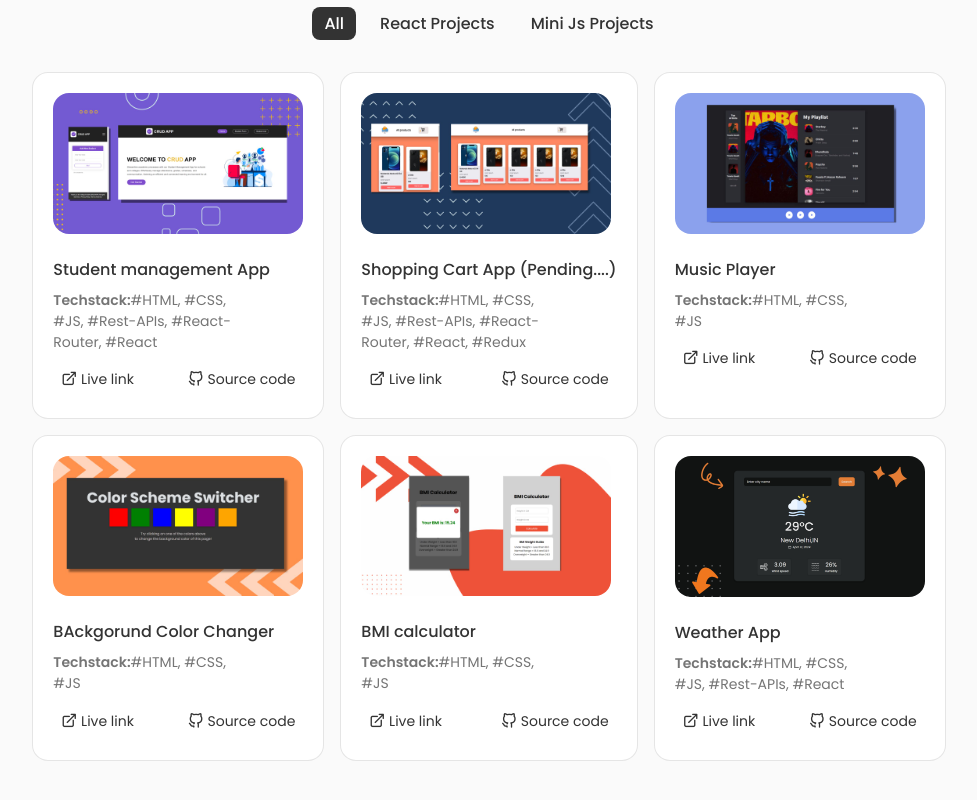
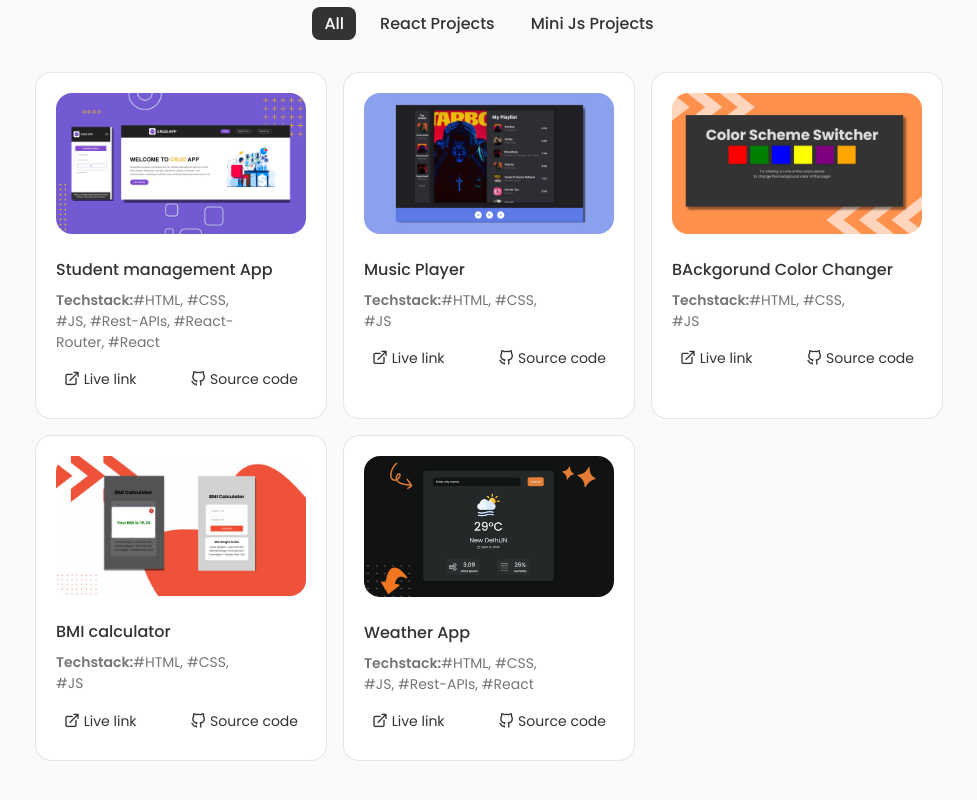
Before and after one commit to Captain-077/My-Portfolio, a React (Create React App) app: page / in a window 1280 px wide. Shown: the part 919-1719 px from the top of the page, without its empty margins (151-1128 px from the left). Built offline with nearby package versions, Linux system fonts and the light colour scheme.

Commit message:
shopping cart removed

```diff
--- a/src/Components/Portfolio/Data.js
+++ b/src/Components/Portfolio/Data.js
@@ -18,16 +18,16 @@ export const ProjectsData = [
         techstack: "#HTML, #CSS, #JS, #Rest-APIs, #React-Router, #React",
         github: "https://github.com/Captain-077/My-Crud-App"
     },
-    {
-        id: 2,
-        category: "React Projects",
-        title: 'Shopping Cart App (Pending....)',
-        image: shoppingCart,
-        description: "A simple Shopping cart App",
-        link: 'https://nakul-ecommerce-app.vercel.app/',
-        techstack: "#HTML, #CSS, #JS, #Rest-APIs, #React-Router, #React, #Redux",
-        github: "https://github.com/Captain-077/Shopping-Cart-App"
-    },
+    // {
+    //     id: 2,
+    //     category: "React Projects",
+    //     title: 'Shopping Cart App (Pending....)',
+    //     image: shoppingCart,
+    //     description: "A simple Shopping cart App",
+    //     link: 'https://nakul-ecommerce-app.vercel.app/',
+    //     techstack: "#HTML, #CSS, #JS, #Rest-APIs, #React-Router, #React, #Redux",
+    //     github: "https://github.com/Captain-077/Shopping-Cart-App"
+    // },
 
     {
         id: 3,
```
